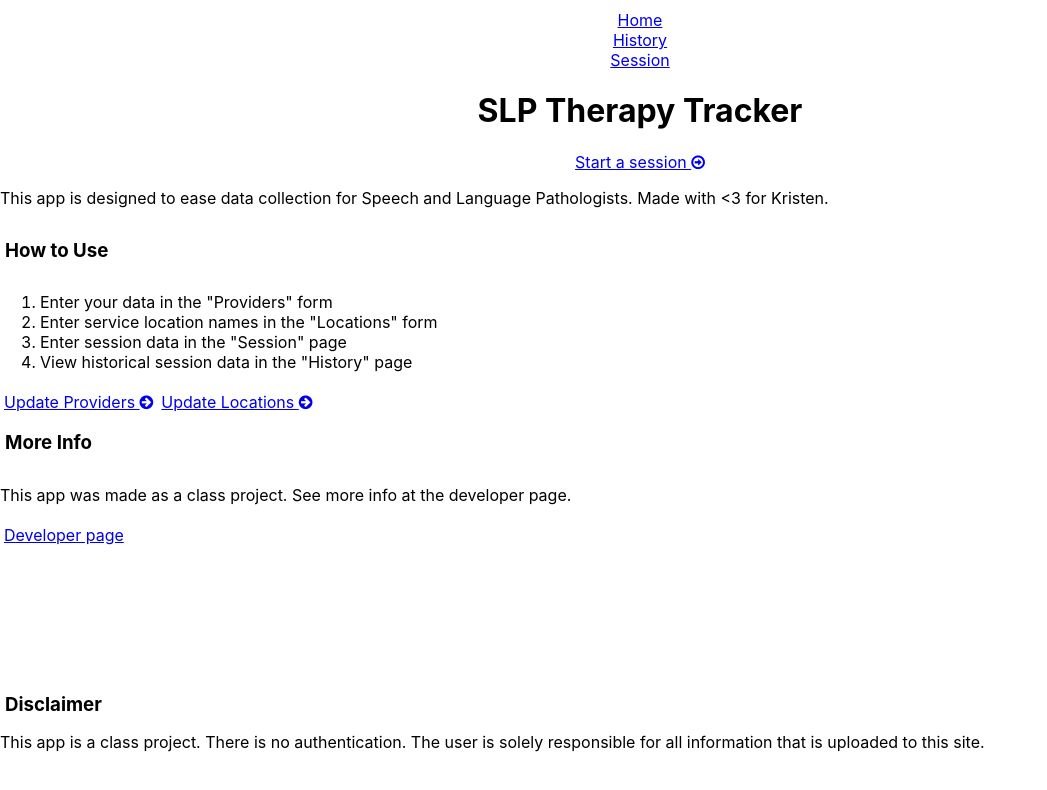
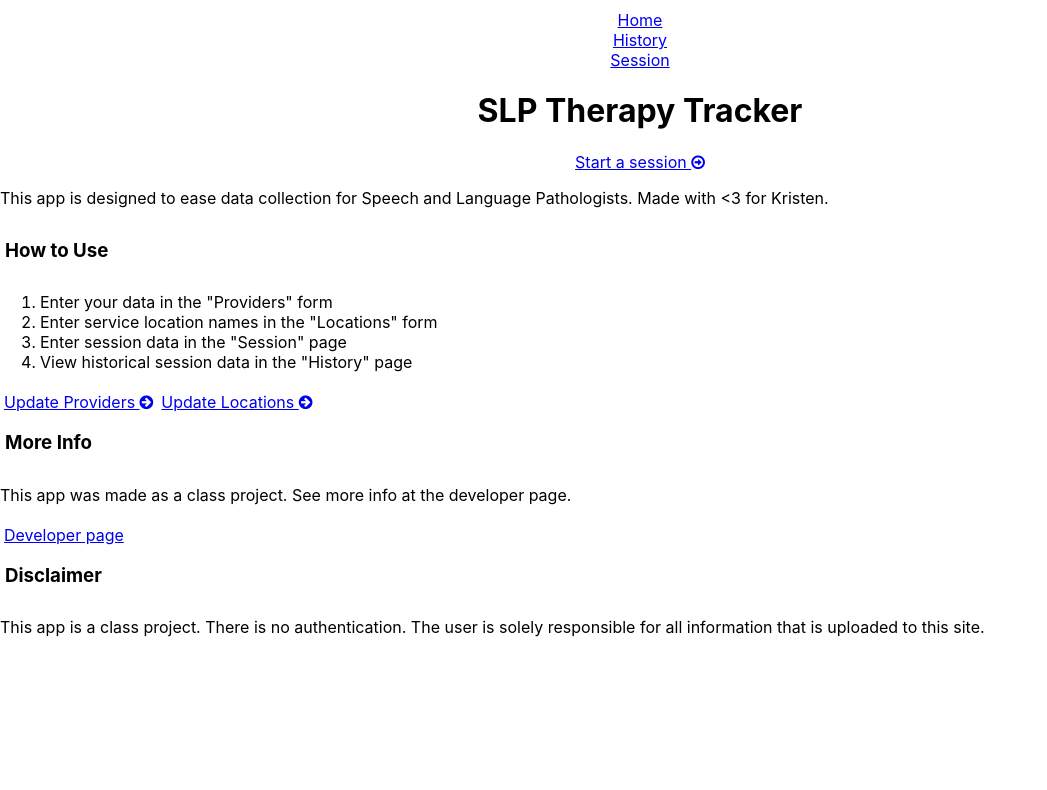
Before and after one commit to kkredit/slp-therapy-tracker, a React (Create React App) app: page / in a window 1280 px wide. Shown: the top 790 px of the page, without its empty margins (0-1047 px from the left). Built offline with nearby package versions, Linux system fonts and the light colour scheme; the HTML template or start-up script is replaced by a standard one.

Commit message:
Make disclaimer a normal heading

```diff
--- a/src/Developer.js
+++ b/src/Developer.js
@@ -52,13 +52,12 @@ class Developer extends React.Component {
           </ul>
         </p>
 
-        <div id="disclaimer">
-          <h3>Disclaimer</h3>
-          <p>
-            This app is a class project. There is no authentication. The user is solely responsible
-            for all information that is uploaded to this site.
-          </p>
-        </div>
+        <h3 className="subheader">Disclaimer</h3>
+        <p>
+          This app is a class project. There is no authentication. The user is solely responsible
+          for all information that is uploaded to this site.
+        </p>
+
       </React.Fragment>
     );
   }
--- a/src/Home.css
+++ b/src/Home.css
@@ -19,8 +19,3 @@ p, ol {
   clear: right;
   margin: 4px;
 }
-
-#disclaimer {
-  position: fixed;
-  bottom: 2em;
-}
--- a/src/Home.js
+++ b/src/Home.js
@@ -41,13 +41,11 @@ class Home extends React.Component {
           Developer page
         </Link>
 
-        <div id="disclaimer">
-          <h3>Disclaimer</h3>
-          <p>
-            This app is a class project. There is no authentication. The user is solely responsible
-            for all information that is uploaded to this site.
-          </p>
-        </div>
+        <h3 className="subheader">Disclaimer</h3>
+        <p>
+          This app is a class project. There is no authentication. The user is solely responsible
+          for all information that is uploaded to this site.
+        </p>
 
       </React.Fragment>
     );
```
